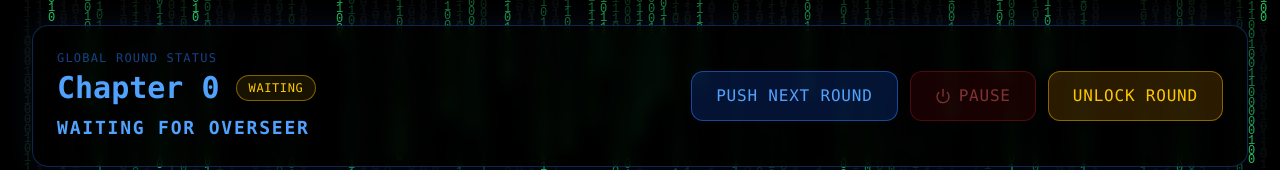
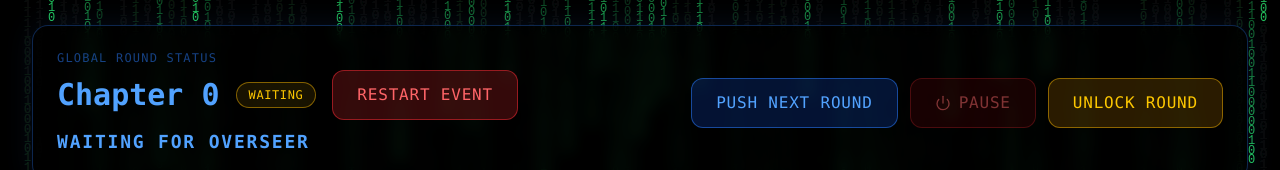
Before and after one commit to snihaal2006/Game, a React (Vite) app: page /admin in a window 1280 px wide. Shown: the part 257-427 px from the top of the page. Built offline with nearby package versions, Linux system fonts and the light colour scheme; no server answers; the database is empty.

Commit message:
feat: add AdminDashboard component for real-time team management and event control

```diff
--- a/src/components/admin-dashboard.tsx
+++ b/src/components/admin-dashboard.tsx
@@ -189,6 +189,42 @@ const AdminDashboard = () => {
     }
   };
 
+  const restartEvent = async () => {
+    if (!window.confirm("Are you sure you want to RESTART the entire event? This will wipe all team scores, progress, and timers!")) {
+      return;
+    }
+    try {
+      const { supabase } = await import('../lib/supabase');
+
+      // Reset global settings
+      await supabase.from('global_settings').update({
+        current_chapter: 0,
+        round_status: 'waiting',
+        round_end_time: null,
+        paused_time_remaining: 0
+      }).eq('id', 1);
+
+      // Reset all teams progress
+      await supabase.from('teams').update({
+        score: 0,
+        time_remaining: 10800,
+        active_chapter: 1,
+        unlocked_chapters: [1],
+        disqualified: false,
+        tab_switches: 0,
+        chapter1: {},
+        chapter2: {},
+        chapter3: {},
+        chapter4: {},
+        chapter5: {}
+      }).neq('id', ''); // update all rows
+
+      fetchDashboardData();
+    } catch (e) {
+      console.error(e);
+    }
+  };
+
   const handleAddTeam = async (e: React.FormEvent) => {
     e.preventDefault();
     setAddError('');
@@ -299,7 +335,13 @@ const AdminDashboard = () => {
                 }`}>
                   {globalSettings.round_status}
                 </span>
-              </div>
+                <button
+                onClick={restartEvent}
+                className={`bg-red-900/40 border-red-500/50 text-red-400 hover:bg-red-800/50 border px-6 py-3 rounded-xl uppercase tracking-wider transition-colors flex items-center justify-center space-x-2 flex-1 md:flex-none`}
+              >
+                <span>Restart Event</span>
+              </button>
+            </div>
               <div className="mt-2 text-blue-400 font-mono tracking-widest text-lg font-bold">
                 {globalSettings.round_status === 'active' || globalSettings.round_status === 'paused' ? (
                   <>TIME REMAINING: <span className="text-white">{formatRoundTime(timerSecs)}</span></>
```
